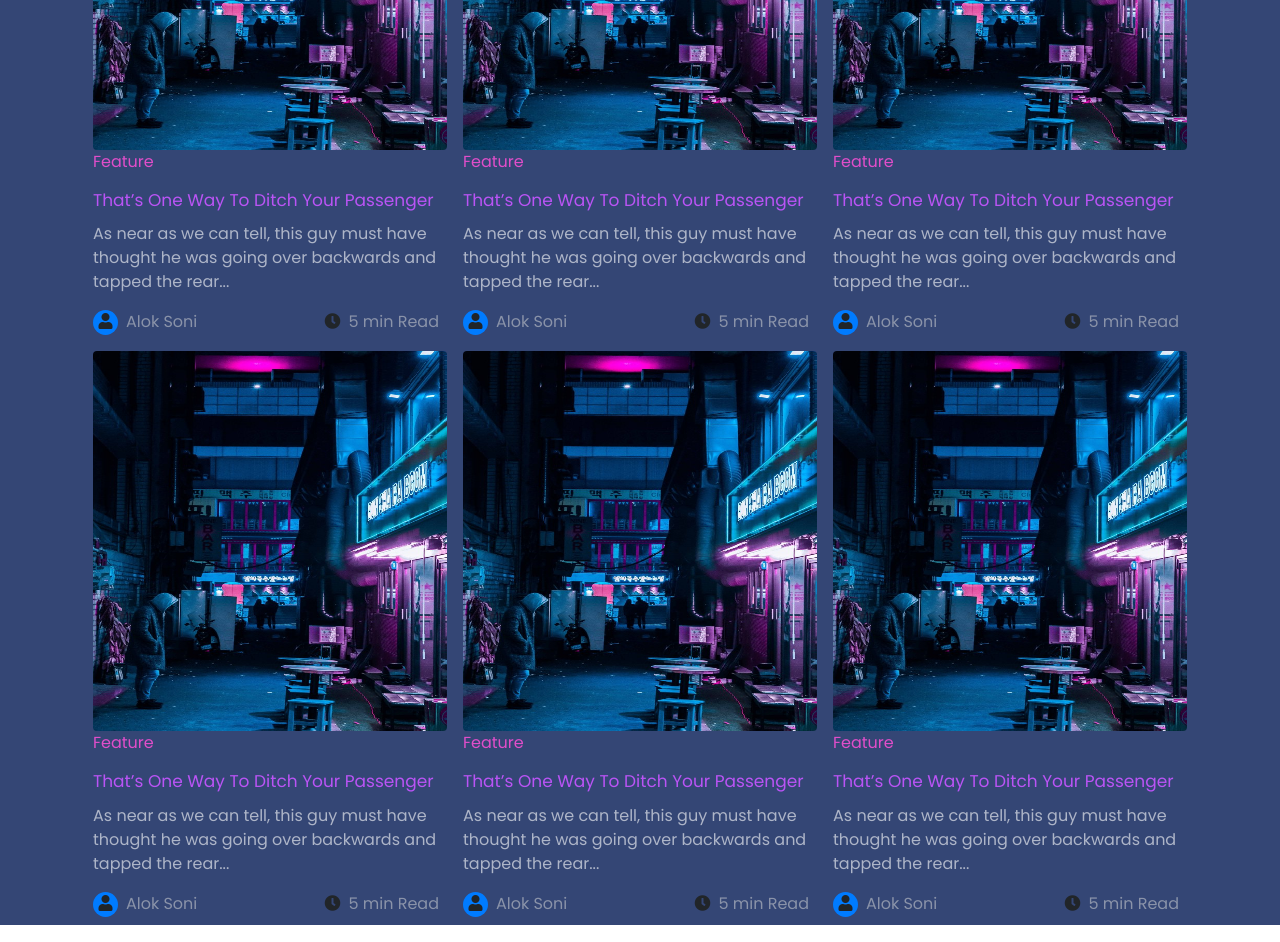
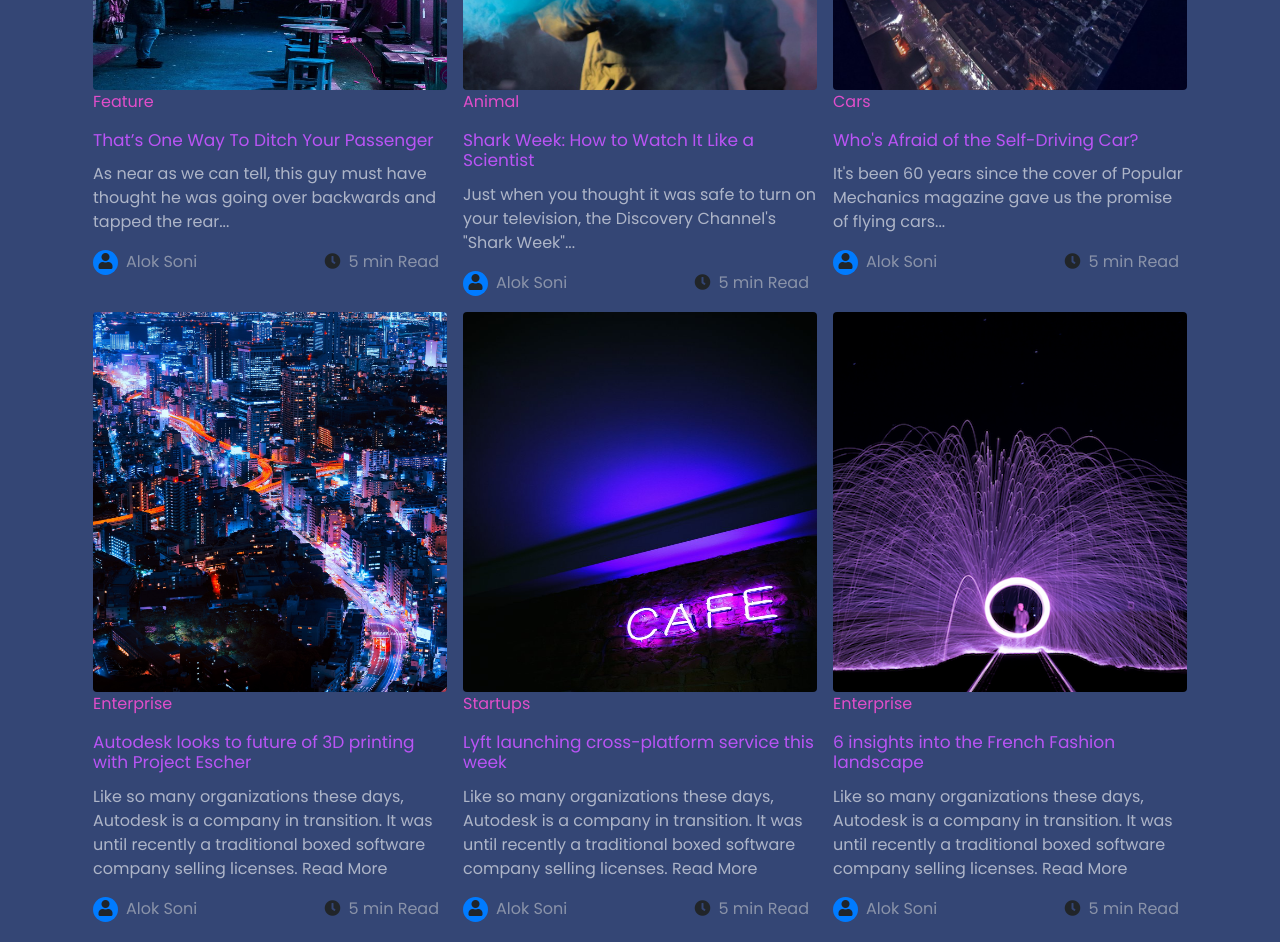
Before and after one commit to aloksoni11/Creative-design, a plain HTML site: page index.html in a window 1280 px wide. Shown: the part 680-1622 px from the top of the page. Drawn offline with Linux system fonts and the light colour scheme.

Commit message:
new update

```diff
--- a/css/style.css
+++ b/css/style.css
@@ -53,3 +53,12 @@ li {
 .categories {
     color: #e14eca;
 }
+
+.card-container {
+    position: absolute;
+    margin: auto;
+    left: 0;
+    right: 0;
+    top: -60px;
+    z-index: 100;
+}
--- a/index.html
+++ b/index.html
@@ -38,71 +38,11 @@
             </div>
         </div>
     </section>
-    <section style="background-color: #344675;" class="position-relative">
+    <section style="background-color: #344675; height:1180px;" class="position-relative">
         <div class="container card-container">
             <div class="row no-gutters">
                 <div class="col-md-4">
-                    <div class="card p-2">
-                        <img src="images/steven-roe.jpg" style="height: 380px;" class="img-fluid rounded" />
-                        <p class="categories">Feature</p>
-                        <h4 class="card-title">That’s One Way To Ditch Your Passenger</h4>
-                        <p class="card-text">As near as we can tell, this guy must have thought he was going over backwards and tapped the rear...</p>
-                        <div class="card-link">
-                            <span class="rounded-pill bg-primary text-center float-left " style="height: 25px; width: 25px;"><i class="fas fa-user"></i>
-                            </span><span class="float-left px-2" style="color: #8a93a9;">Alok Soni</span>
-                            <span class="float-right px-2" style="color: #8a93a9;">5 min Read</span>
-                            <span class="float-right"><i class="fas fa-clock"></i></span>
-
-                        </div>
-                    </div>
-                </div>
-                <div class="col-md-4">
-                    <div class="card p-2">
-                        <img src="images/steven-roe.jpg" style="height: 380px;" class="img-fluid rounded" />
-                        <p class="categories">Feature</p>
-                        <h4 class="card-title">That’s One Way To Ditch Your Passenger</h4>
-                        <p class="card-text">As near as we can tell, this guy must have thought he was going over backwards and tapped the rear...</p>
-                        <div class="card-link">
-                            <span class="rounded-pill bg-primary text-center float-left " style="height: 25px; width: 25px;"><i class="fas fa-user"></i>
-                            </span><span class="float-left px-2" style="color: #8a93a9;">Alok Soni</span>
-                            <span class="float-right px-2" style="color: #8a93a9;">5 min Read</span>
-                            <span class="float-right"><i class="fas fa-clock"></i></span>
-
-                        </div>
-                    </div>
-                </div>
-                <div class="col-md-4">
-                    <div class="card p-2">
-                        <img src="images/steven-roe.jpg" style="height: 380px;" class="img-fluid rounded" />
-                        <p class="categories">Feature</p>
-                        <h4 class="card-title">That’s One Way To Ditch Your Passenger</h4>
-                        <p class="card-text">As near as we can tell, this guy must have thought he was going over backwards and tapped the rear...</p>
-                        <div class="card-link">
-                            <span class="rounded-pill bg-primary text-center float-left " style="height: 25px; width: 25px;"><i class="fas fa-user"></i>
-                            </span><span class="float-left px-2" style="color: #8a93a9;">Alok Soni</span>
-                            <span class="float-right px-2" style="color: #8a93a9;">5 min Read</span>
-                            <span class="float-right"><i class="fas fa-clock"></i></span>
-
-                        </div>
-                    </div>
-                </div>
-                <div class="col-md-4">
-                    <div class="card p-2">
-                        <img src="images/steven-roe.jpg" style="height: 380px;" class="img-fluid rounded" />
-                        <p class="categories">Feature</p>
-                        <h4 class="card-title">That’s One Way To Ditch Your Passenger</h4>
-                        <p class="card-text">As near as we can tell, this guy must have thought he was going over backwards and tapped the rear...</p>
-                        <div class="card-link">
-                            <span class="rounded-pill bg-primary text-center float-left " style="height: 25px; width: 25px;"><i class="fas fa-user"></i>
-                            </span><span class="float-left px-2" style="color: #8a93a9;">Alok Soni</span>
-                            <span class="float-right px-2" style="color: #8a93a9;">5 min Read</span>
-                            <span class="float-right"><i class="fas fa-clock"></i></span>
-
-                        </div>
-                    </div>
-                </div>
-                <div class="col-md-4">
-                    <div class="card p-2">
+                    <div class="card p-2 ">
                         <img src="images/steven-roe.jpg" style="height: 380px;" class="img-fluid rounded" />
                         <p class="categories">Feature</p>
                         <h4 class="card-title">That’s One Way To Ditch Your Passenger</h4>
@@ -118,10 +58,70 @@
                 </div>
                 <div class="col-md-4">
                     <div class="card p-2 ">
-                        <img src="images/steven-roe.jpg" style="height: 380px;" class="img-fluid rounded" />
-                        <p class="categories">Feature</p>
-                        <h4 class="card-title">That’s One Way To Ditch Your Passenger</h4>
-                        <p class="card-text">As near as we can tell, this guy must have thought he was going over backwards and tapped the rear...</p>
+                        <img src="images/noah-wetering.jpg" style="height: 380px;" class="img-fluid rounded" />
+                        <p class="categories">Animal</p>
+                        <h4 class="card-title">Shark Week: How to Watch It Like a Scientist</h4>
+                        <p class="card-text">Just when you thought it was safe to turn on your television, the Discovery Channel's "Shark Week"...</p>
+                        <div class="card-link">
+                            <span class="rounded-pill bg-primary text-center float-left " style="height: 25px; width: 25px;"><i class="fas fa-user"></i>
+                            </span><span class="float-left px-2" style="color: #8a93a9;">Alok Soni</span>
+                            <span class="float-right px-2" style="color: #8a93a9;">5 min Read</span>
+                            <span class="float-right"><i class="fas fa-clock"></i></span>
+
+                        </div>
+                    </div>
+                </div>
+                <div class="col-md-4">
+                    <div class="card p-2 ">
+                        <img src="images/mark-harrison.jpg" style="height: 380px;" class="img-fluid rounded" />
+                        <p class="categories">Cars</p>
+                        <h4 class="card-title">Who's Afraid of the Self-Driving Car?</h4>
+                        <p class="card-text">It's been 60 years since the cover of Popular Mechanics magazine gave us the promise of flying cars...</p>
+                        <div class="card-link">
+                            <span class="rounded-pill bg-primary text-center float-left " style="height: 25px; width: 25px;"><i class="fas fa-user"></i>
+                            </span><span class="float-left px-2" style="color: #8a93a9;">Alok Soni</span>
+                            <span class="float-right px-2" style="color: #8a93a9;">5 min Read</span>
+                            <span class="float-right"><i class="fas fa-clock"></i></span>
+
+                        </div>
+                    </div>
+                </div>
+                <div class="col-md-4">
+                    <div class="card p-2">
+                        <img src="images/pawel-nolbert.jpg" style="height: 380px;" class="img-fluid rounded" />
+                        <p class="categories">Enterprise</p>
+                        <h4 class="card-title">Autodesk looks to future of 3D printing with Project Escher</h4>
+                        <p class="card-text">Like so many organizations these days, Autodesk is a company in transition. It was until recently a traditional boxed software company selling licenses. Read More</p>
+                        <div class="card-link">
+                            <span class="rounded-pill bg-primary text-center float-left " style="height: 25px; width: 25px;"><i class="fas fa-user"></i>
+                            </span><span class="float-left px-2" style="color: #8a93a9;">Alok Soni</span>
+                            <span class="float-right px-2" style="color: #8a93a9;">5 min Read</span>
+                            <span class="float-right"><i class="fas fa-clock"></i></span>
+
+                        </div>
+                    </div>
+                </div>
+                <div class="col-md-4">
+                    <div class="card p-2">
+                        <img src="images/serge-kutuzov.jpg" style="height: 380px;" class="img-fluid rounded" />
+                        <p class="categories">Startups</p>
+                        <h4 class="card-title">Lyft launching cross-platform service this week</h4>
+                        <p class="card-text">Like so many organizations these days, Autodesk is a company in transition. It was until recently a traditional boxed software company selling licenses. Read More</p>
+                        <div class="card-link">
+                            <span class="rounded-pill bg-primary text-center float-left " style="height: 25px; width: 25px;"><i class="fas fa-user"></i>
+                            </span><span class="float-left px-2" style="color: #8a93a9;">Alok Soni</span>
+                            <span class="float-right px-2" style="color: #8a93a9;">5 min Read</span>
+                            <span class="float-right"><i class="fas fa-clock"></i></span>
+
+                        </div>
+                    </div>
+                </div>
+                <div class="col-md-4">
+                    <div class="card p-2 ">
+                        <img src="images/1234.png" style="height: 380px;" class="img-fluid rounded" />
+                        <p class="categories">Enterprise</p>
+                        <h4 class="card-title">6 insights into the French Fashion landscape</h4>
+                        <p class="card-text">Like so many organizations these days, Autodesk is a company in transition. It was until recently a traditional boxed software company selling licenses. Read More</p>
                         <div class="card-link">
                             <span class="rounded-pill bg-primary text-center float-left " style="height: 25px; width: 25px;"><i class="fas fa-user"></i>
                             </span><span class="float-left px-2" style="color: #8a93a9;">Alok Soni</span>
@@ -134,6 +134,4 @@
             </div>
         </div>
     </section>
-
-
 </body></html>
```
Also changed, not shown: images/1234.png (added), images/mark-harrison.jpg (added), images/noah-wetering.jpg (added), images/pawel-nolbert.jpg (added), images/serge-kutuzov.jpg (added), images/trae-gould.jpg (added).
